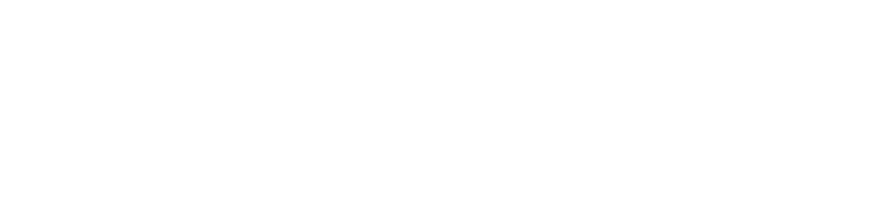
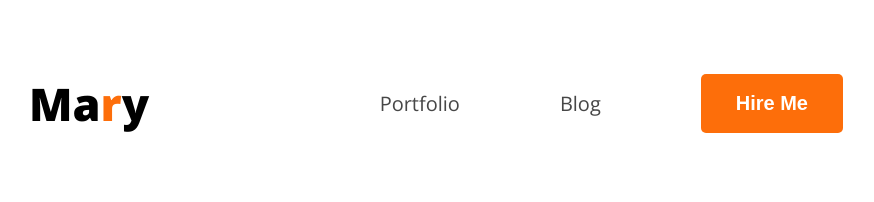
Before and after one commit to badhon-sarkar/web-developer-portfolio, a plain HTML site: page index.html in a window 1280 px wide. Shown: the whole page, without its empty margins (179-1053 px from the left). Drawn offline with nearby package versions, Linux system fonts and the light colour scheme.

Commit message:
valo lagce

```diff
--- a/index.html
+++ b/index.html
@@ -4,9 +4,22 @@
     <meta charset="UTF-8">
     <meta name="viewport" content="width=device-width, initial-scale=1.0">
     <title>wb developer portfolio</title>
+    <link rel="preconnect" href="https://fonts.googleapis.com">
+<link rel="preconnect" href="https://fonts.gstatic.com" crossorigin>
+<link href="https://fonts.googleapis.com/css2?family=Open+Sans:ital,wght@0,300..800;1,300..800&display=swap" rel="stylesheet">
+    <link rel="stylesheet" href="styles/style.css">
 </head>
-<body>
-    <header></header>
+<body class="open-sans-normal">
+    <header>
+        <nav>
+            <h3 class="nav-title">Ma<span class="text-primary">r</span>y</h3>
+            <ul>
+                <li><a class="dark-2" href="">Portfolio</a></li>
+                <li><a class="dark-2" href="">Blog</a></li>
+                <li><a href=""><button class="btn-primary">Hire Me</button></a></li>
+            </ul>
+        </nav>
+    </header>
     <main></main>
     <footer></footer>
 </body>
--- /dev/null
+++ b/styles/style.css
@@ -0,0 +1,54 @@
+
+.open-sans-normal {
+  font-family: "Open Sans", sans-serif;
+  font-optical-sizing: auto;
+  font-weight: 400px;
+  font-style: normal;
+  font-variation-settings:
+    "wdth" 100;
+}
+
+.text-primary{
+    color: #FD6E0A;
+}
+
+
+nav{
+    display: flex;
+    align-items: center;
+    justify-content: space-between;
+    margin: 0 200px;
+}
+
+.nav-title{
+    font-weight: 800;
+    font-size: 45px;
+
+}
+
+nav ul li {
+    list-style: none;
+    margin: 50px;
+}
+
+nav ul {
+    display: flex;
+    align-items: center;
+}
+
+nav li a {
+    text-decoration: none;
+    font-size: 20px;
+}
+.dark-2{
+    color: #474747;
+}
+.btn-primary{
+    background-color: #FD6E0A;
+    font-weight: bold;
+    font-size: 20PX;
+    color: white;
+    padding: 18PX 35PX;
+    border-radius: 5PX;
+    border: none;
+}
```
